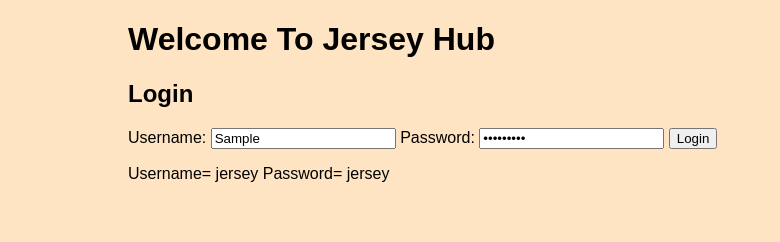
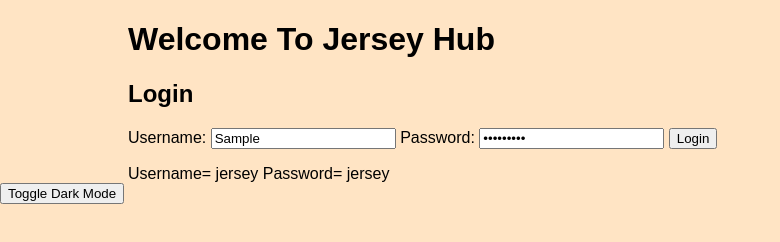
Before and after one commit to calebkomen/phase-1-project-2, a plain HTML site: page index.html in a window 1280 px wide. Both pictures are taken after typing "Sample", "Sample123" into the empty fields and a click on the button "Login". Shown: the whole page, without its empty margins (0-780 px from the left). Drawn offline with Linux system fonts and the light colour scheme; no server answers.

Commit message:
semi-final

```diff
--- a/index.html
+++ b/index.html
@@ -47,6 +47,8 @@
             <p>about us</p>
         </footer>
     </div>
+    <!-- Dark mode toggle button -->
+    <button id="toggleDarkModeBtn">Toggle Dark Mode</button>
     <script src="./index.js"></script>
 </body>
 </html>
--- a/index.js
+++ b/index.js
@@ -42,7 +42,7 @@ async function fetchJerseys() {
 
         jerseys.forEach(jersey => {
             // Initialize count of available jerseys for each jersey to 10
-            let availableJerseys = 10;
+            let availableJerseys = jersey.availableJerseys || 10;
 
             const jerseyDiv = document.createElement('div');
             jerseyDiv.classList.add('jersey');
@@ -167,4 +167,9 @@ commentSection.addEventListener('click', async function(event) {
 // Fetch comments initially when the page loads
 window.onload = function() {
     fetchComments();
+
+    // Event listener for toggling dark and light mode
+    document.body.addEventListener('click', function () {
+        document.body.classList.toggle('dark-mode');
+    });
 };
```
